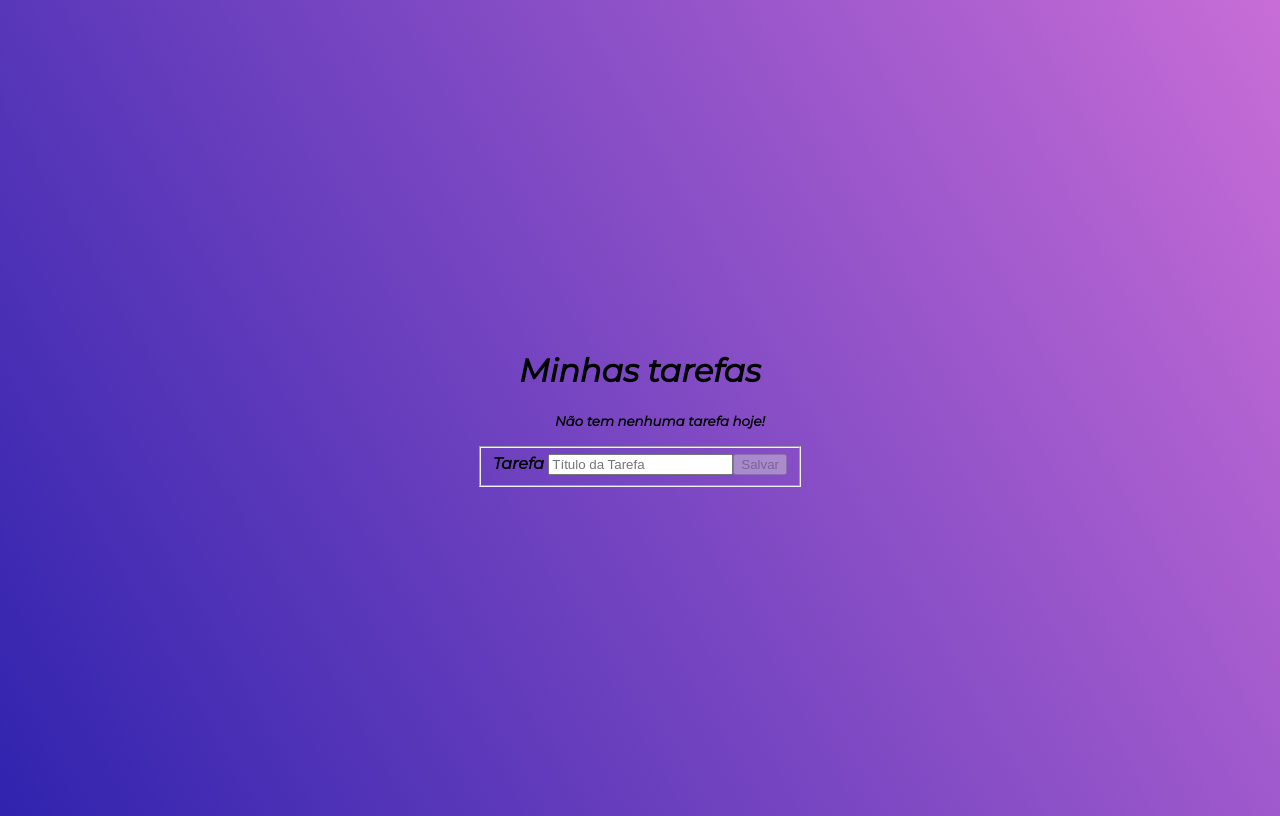
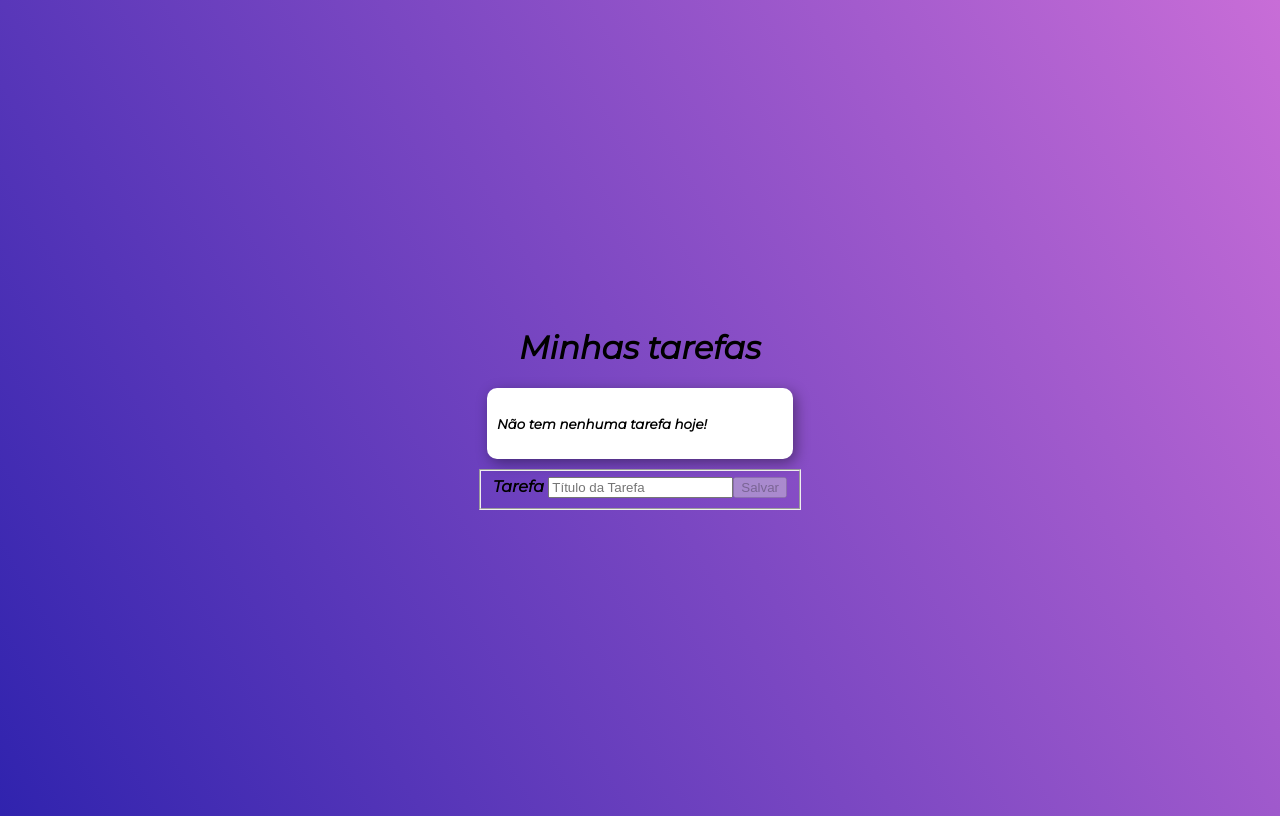
Before and after one commit to BrenoRev/BrenoRev.github.io, an Angular app: page / in a window 1280 px wide. Built offline with nearby package versions, Linux system fonts and the light colour scheme.

Commit message:
Estilizando a lista UL

```diff
--- a/src/styles.css
+++ b/src/styles.css
@@ -13,3 +13,13 @@ body{
     align-items: center;
     justify-content: center;
 }
+
+ul{
+    text-align: left;
+    margin: 10px;
+    padding: 10px;
+    list-style: none;
+    background: #fff;
+    border-radius: 10px;
+    box-shadow: 3px 4px 14px 0px rgba(0, 0, 0, 0.39);
+}
```
